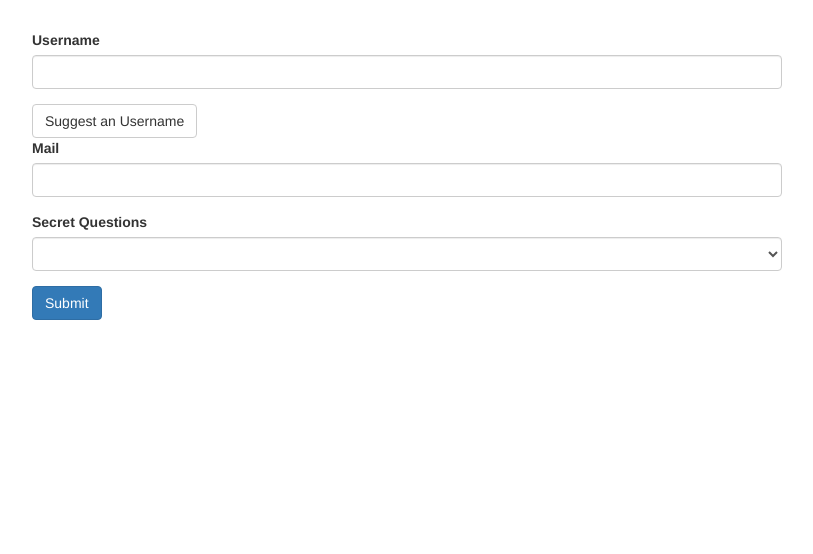
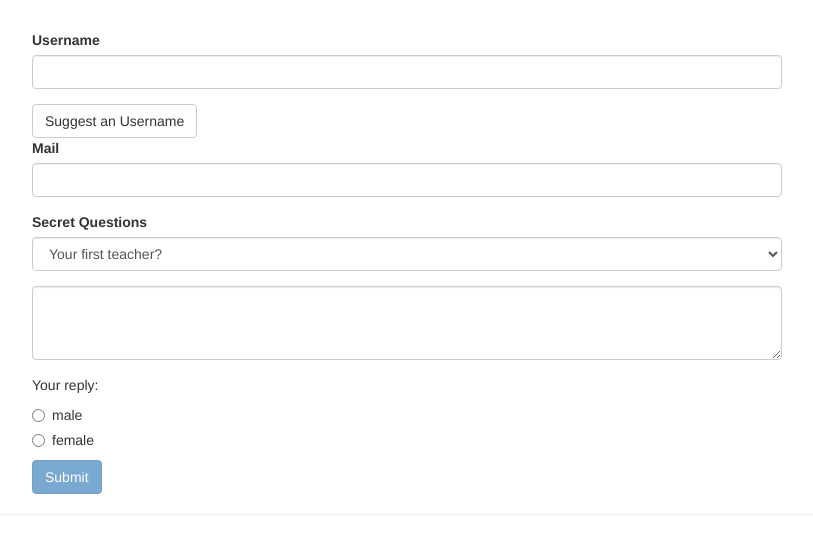
Before and after one commit to rafaelss84/tutorial-angular4-udemy-forms, an Angular app: page / in a window 1280 px wide. Shown: the top 554 px of the page, without its empty margins (233-1046 px from the left). Built offline with nearby package versions, Linux system fonts and the light colour scheme.

Commit message:
Aula 190: Resetting Forms

```diff
--- a/src/app/app.component.html
+++ b/src/app/app.component.html
@@ -2,7 +2,10 @@
   <div class="row">
     <div class="col-xs-12 col-sm-10 col-md-8 col-sm-offset-1 col-md-offset-2">
       <form (ngSubmit)="onSubmit()" #f="ngForm">
-        <div id="user-data">
+        <div
+          id="user-data"
+          ngModelGroup="userData"
+          #userData="ngModelGroup">
           <div class="form-group">
             <label for="username">Username</label>
             <input
@@ -13,7 +16,10 @@
               name="username"
               required>
           </div>
-          <button class="btn btn-default" type="button">Suggest an Username</button>
+          <button
+            class="btn btn-default"
+            type="button"
+            (click)="suggestUserName()">Suggest an Username</button>
           <div class="form-group">
             <label for="email">Mail</label>
             <input
@@ -23,22 +29,58 @@
               ngModel
               name="email"
               required
-              email>
+              email
+              #email="ngModel">
+            <span class="help-block" *ngIf="!email.valid && email.touched">Please enter a valid email!</span>
           </div>
         </div>
+        <p *ngIf="!userData.valid && userData.touched">User Data is invalid!</p>
         <div class="form-group">
           <label for="secret">Secret Questions</label>
           <select
             id="secret"
             class="form-control"
-            ngModel
+            [ngModel]="defaultQuestion"
             name="secret">
             <option value="pet">Your first Pet?</option>
             <option value="teacher">Your first teacher?</option>
           </select>
         </div>
-        <button class="btn btn-primary" type="submit">Submit</button>
+        <div class="form-group">
+          <textarea
+            name="questionAnswer"
+            rows="3"
+            class="form-control"
+            [(ngModel)]="answer"></textarea>
+        </div>
+        <p>Your reply: {{ answer }}</p>
+        <div class="radio" *ngFor="let gender of genders">
+          <label>
+            <input
+              type="radio"
+              name="gender"
+              ngModel
+              [value]="gender"
+              required>
+            {{ gender }}
+          </label>
+        </div>
+        <button
+          class="btn btn-primary"
+          type="submit"
+          [disabled]="!f.valid">Submit</button>
       </form>
     </div>
   </div>
+  <hr>
+  <div class="row" *ngIf="submitted">
+    <div class="col-xs-12">
+      <h3>Your Data</h3>
+      <p>Username: {{ user.username }}</p>
+      <p>Mail: {{ user.email }}</p>
+      <p>Secret Question: Your first {{ user.secretQuestion }}</p>
+      <p>Answer: {{ user.answer }}</p>
+      <p>Gender: {{ user.gender }}</p>
+    </div>
+  </div>
 </div>
--- a/src/app/app.component.ts
+++ b/src/app/app.component.ts
@@ -1,5 +1,5 @@
 import { Component, ViewChild } from '@angular/core';
-import { NgForm } from "@angular/forms";
+import { NgForm } from '@angular/forms';
 
 @Component({
   selector: 'app-root',
@@ -7,14 +7,49 @@
   styleUrls: ['./app.component.css']
 })
 export class AppComponent {
-
   @ViewChild('f') signupForm: NgForm;
+  defaultQuestion = 'teacher';
+  answer = '';
+  genders = ['male', 'female'];
+  user = {
+    username: '',
+    email: '',
+    secretQuestion: '',
+    answer: '',
+    gender: ''
+  };
+  submitted = false;
 
   suggestUserName() {
     const suggestedName = 'Superuser';
+    // this.signupForm.setValue({
+    //   userData: {
+    //     username: suggestedName,
+    //     email: ''
+    //   },
+    //   secret: 'pet',
+    //   questionAnswer: '',
+    //   gender: 'male'
+    // });
+    this.signupForm.form.patchValue({
+      userData: {
+        username: suggestedName
+      }
+    });
   }
 
+  // onSubmit(form: NgForm) {
+  //   console.log(form);
+  // }
+
   onSubmit() {
-    console.log(this.signupForm);
+    this.submitted = true;
+    this.user.username = this.signupForm.value.userData.username;
+    this.user.email = this.signupForm.value.userData.email;
+    this.user.secretQuestion = this.signupForm.value.secret;
+    this.user.answer = this.signupForm.value.questionAnswer;
+    this.user.gender = this.signupForm.value.gender;
+
+    this.signupForm.reset();
   }
 }
```
